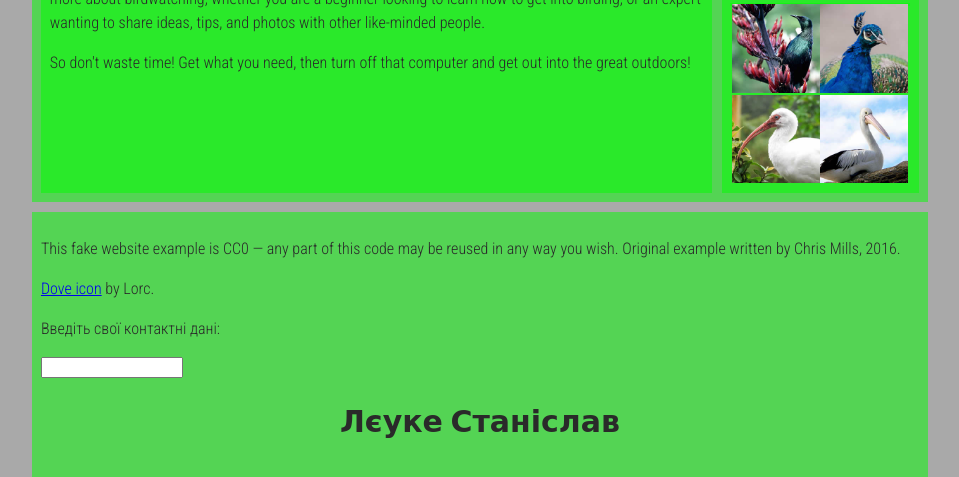
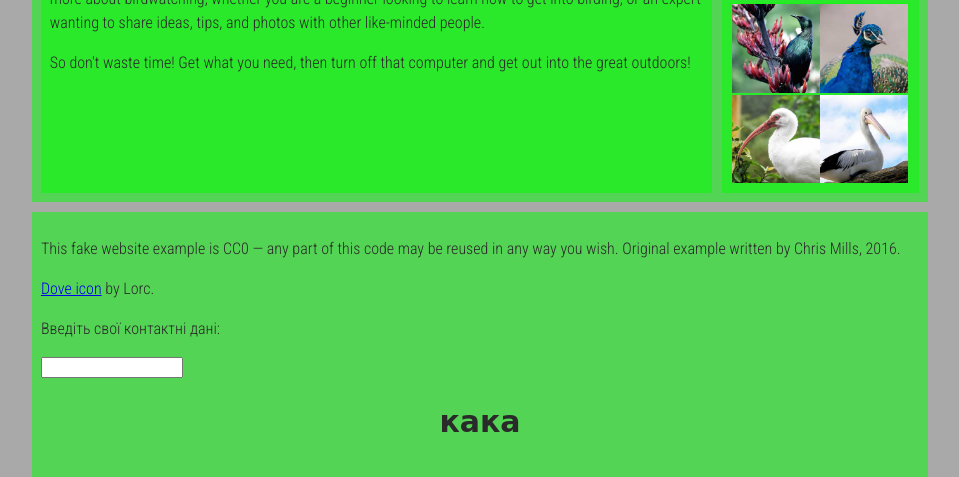
Before and after one commit to StasLeonardo/28.041Leyke, a plain HTML site: page index.html in a window 1280 px wide. Shown: the part 348-825 px from the top of the page, without its empty margins (160-1119 px from the left). Drawn offline with Linux system fonts and the light colour scheme.

Commit message:
Update index.html

```diff
--- a/index.html
+++ b/index.html
@@ -69,7 +69,7 @@
 
       <p>Введіть свої контактні дані:</p>
       <input type="test" name="text">
-      <h2>Лєуке Станіслав</h2>
+      <h2>кака</h2>
 
     </footer>
 
```
